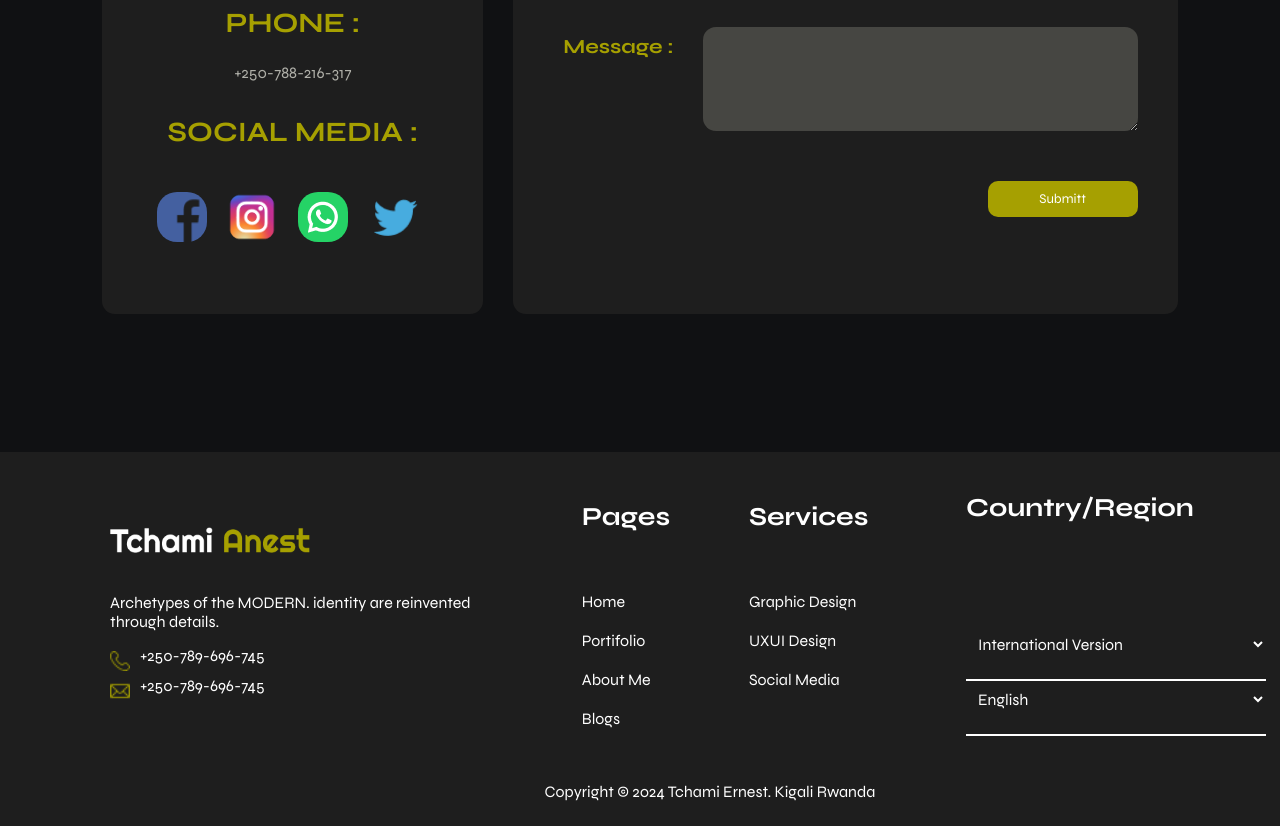
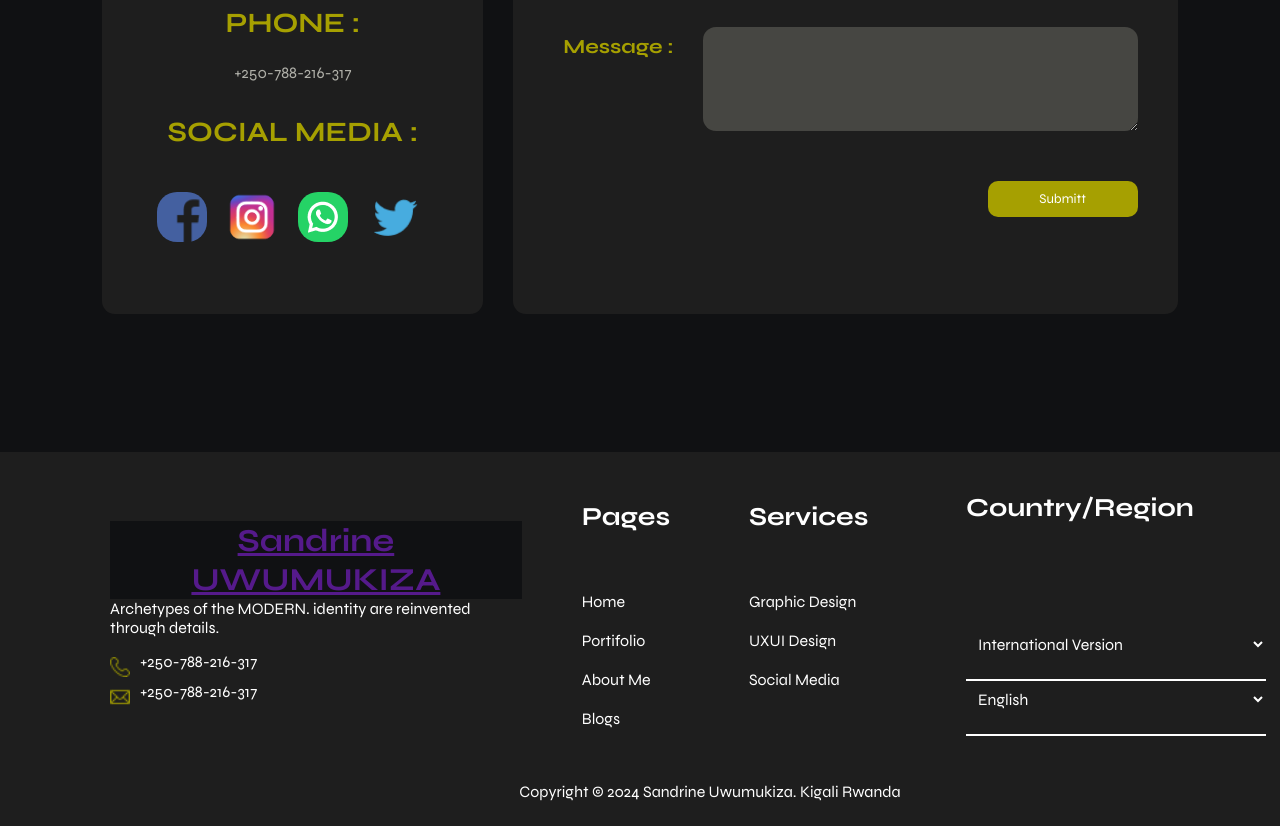
Before and after one commit to sandrineuwumukiza/Potfolio, a plain HTML site: page index.html in a window 1280 px wide. Shown: the part 4066-4892 px from the top of the page. Drawn offline with Linux system fonts and the light colour scheme; no server answers; a script that the page names is missing.

Commit message:
debugging

```diff
--- a/index.html
+++ b/index.html
@@ -346,12 +346,12 @@
             <div class="footer-text">
               <div class="section-logo-footer">
                 <a class="logo-link" href="">
-
-                  <img src="imagess/top-logo.png" class="logo-footer">
+                  <h1>Sandrine UWUMUKIZA</h1>
+                  <!-- <img src="imagess/top-logo.png" class="logo-footer"> -->
                 </a>
                 <p class="footer-left-text">Archetypes of the MODERN. identity are reinvented through details.</p>
-                <p class="phone-footer"><img src="imagess/icons/phone.png" class="icons-footer" >+250-789-696-745</p>
-                <p class="phone-footer"><img src="imagess/icons/message.png" class="icons-footer">+250-789-696-745</p>
+                <p class="phone-footer"><img src="imagess/icons/phone.png" class="icons-footer" >+250-788-216-317</p>
+                <p class="phone-footer"><img src="imagess/icons/message.png" class="icons-footer">+250-788-216-317</p>
               </div>
               <div class="betweeen-footer">
                 <div class="pages-footer">
@@ -392,7 +392,7 @@
             </div>
           </div>
           <div class="copy-right">
-            <p>Copyright © 2024 Tchami Ernest. Kigali Rwanda </p>
+            <p>Copyright © 2024 Sandrine Uwumukiza. Kigali Rwanda </p>
           </div>
         </div>
       </footer>
```
